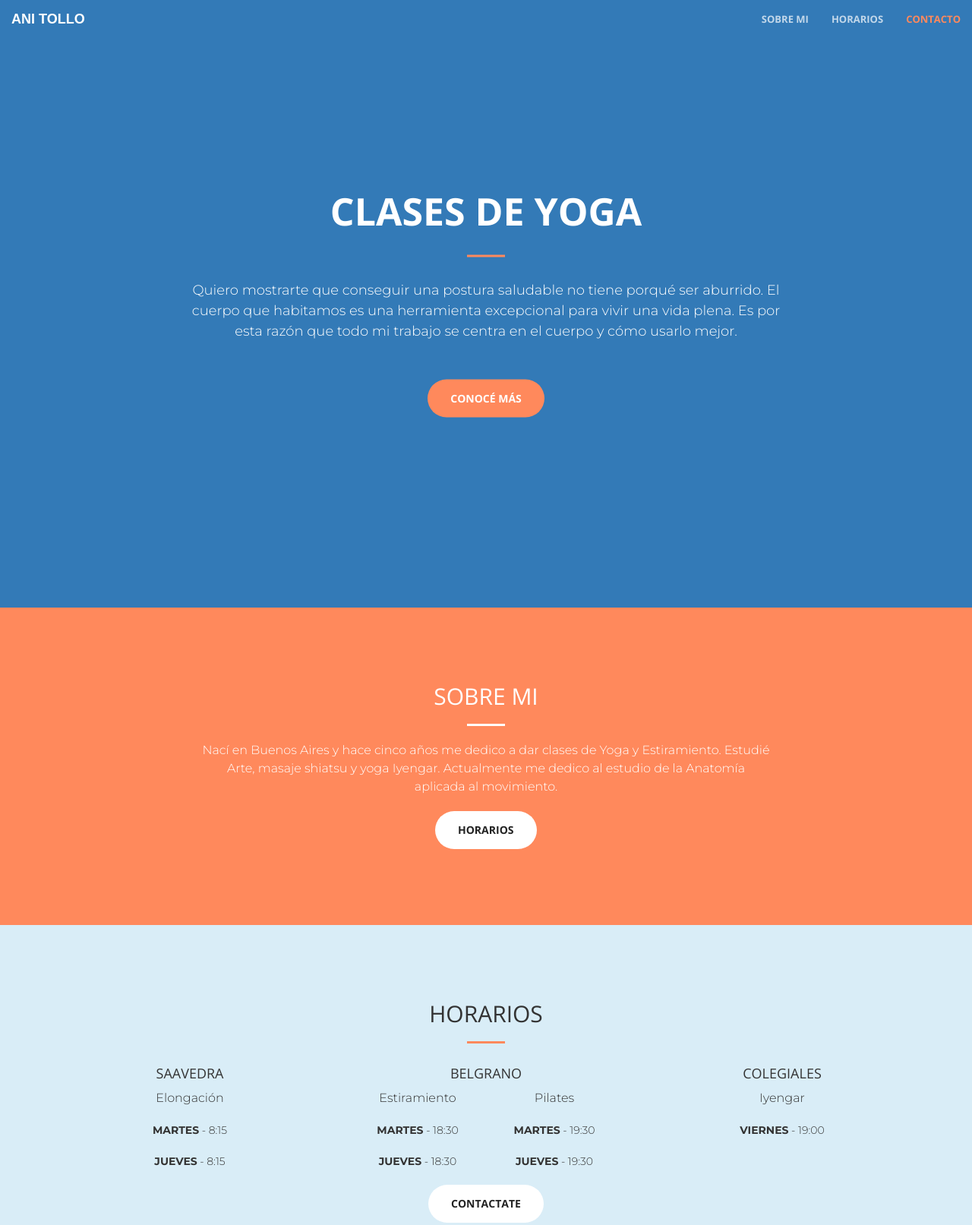
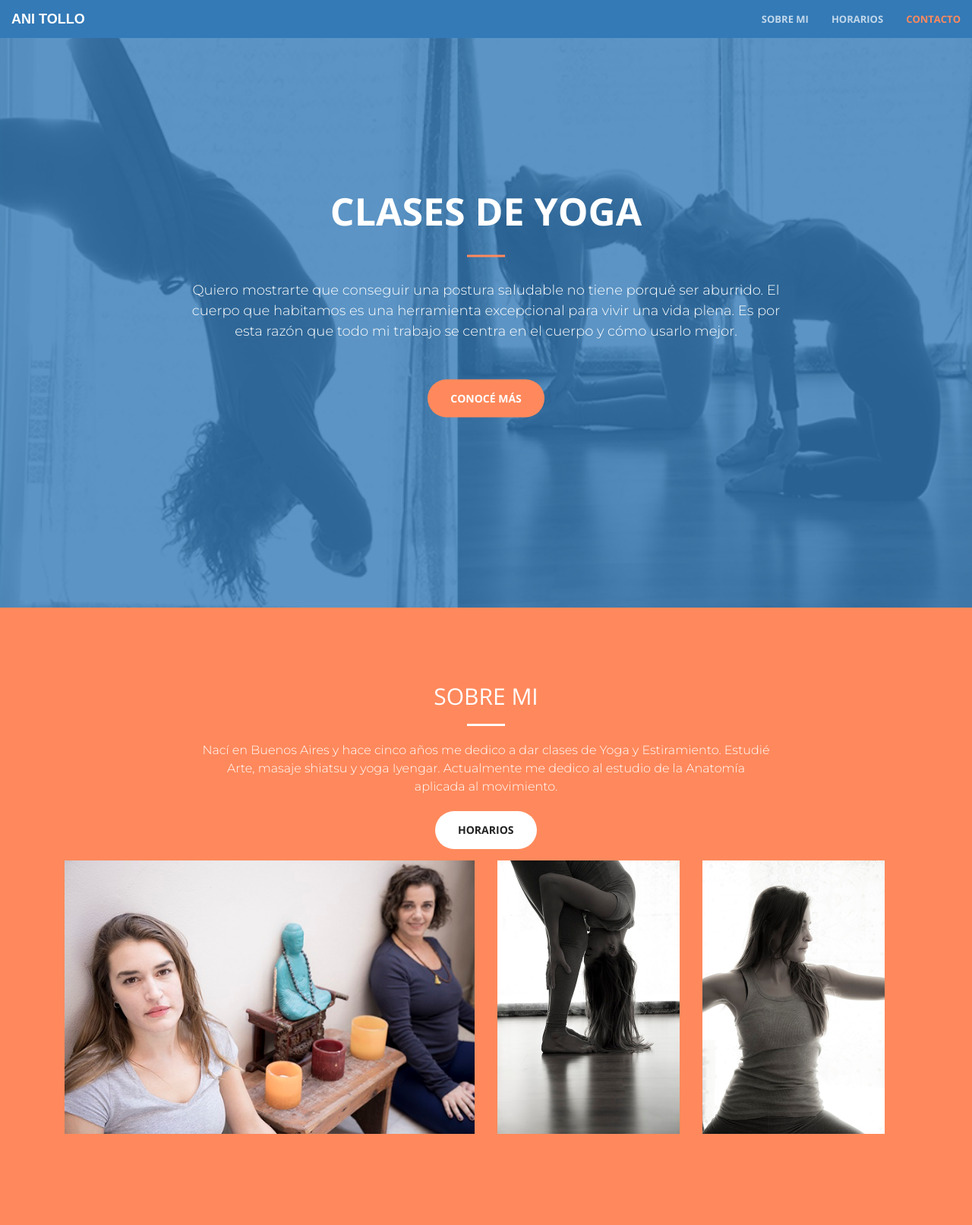
Before and after one commit to LufinaDevs/Yoga, a website: page index.html in a window 1280 px wide. Shown: the top 1613 px of the page at 76% size. Drawn offline with nearby package versions, Linux system fonts and the light colour scheme; a web font is replaced by a local one.

Commit message:
Agregadas las imagenes, falta cambiar horarios

```diff
--- a/css/yoga.css
+++ b/css/yoga.css
@@ -28,8 +28,29 @@ section#contact {
 
 header {
 	background-color: #337ab7;
+	transition: background-image 1s ease-in-out;
+	background-image: url("../img/carrousel/header1.png");
+
+}
+
+header:hover{
+	background-image: url("../img/carrousel/header2.png");
 }
 
 header .header-content .header-content-inner p {
     color: #ffffff;
 }
+
+.img-responsive {
+  margin-bottom: 30px;
+}
+
+.row .first {
+	margin: 0px;
+}
+
+@media (min-width: 768px) {
+  .navbar-default {
+    background-color: #337ab7;
+    border-color: rgba(255, 255, 255, 0.3);
+  }
--- a/index.html
+++ b/index.html
@@ -103,10 +103,19 @@
                     <p>Nací en Buenos Aires y hace cinco años me dedico a dar clases de Yoga y Estiramiento.
                         Estudié Arte, masaje shiatsu y yoga Iyengar.
                         Actualmente me dedico al estudio de la Anatomía aplicada al movimiento.</p>
-                    <a href="#horarios" class="page-scroll btn btn-default btn-xl sr-button">Horarios</a>
+                    <a href="#horarios" class="page-scroll btn btn-default btn-xl sr-button" style="margin-bottom:15px">Horarios</a>
                 </div>
+                <div class="container grid-custom">
+    <div class="row first">
+      <div class="col-sm-6">
+        <img src="img/sobre1.jpg" alt="" class="img-responsive center-block">
+      </div>
+      <div class="row col-sm-6">
+        <div class="col-xs-6"><img src="img/sobre2.jpg" alt="" class="img-responsive"></div>
+        <div class="col-xs-6"><img src="img/sobre3.jpg" alt="" class="img-responsive"></div>
+      </div>
+    </div>
             </div>
-        </div>
     </section>
 
     <section class="bg-info" id="horarios">
@@ -241,6 +250,30 @@
             }, 5000);
         });
     </script>
+    <script>
+        $(function () {
+    var header = $('header');
+    var backgrounds = [
+      'url("img/carrousel/header1.png")',
+      'url("img/carrousel/header2.png")',
+      'url("img/carrousel/header3.png")',
+      'url("img/carrousel/header4.png")',
+      'url("img/carrousel/header5.png")',
+      'url("img/carrousel/header6.png")'
+      ];
+    var current = 0;
+
+    function nextBackground() {
+        header.css(
+            'background-image',
+        backgrounds[current = ++current % backgrounds.length]);
+
+        setTimeout(nextBackground, 3000);
+    }
+    setTimeout(nextBackground, 3000);
+    header.css('background-image', backgrounds[0]);
+});
+    </script>
 
 </body>
 
```
Also changed, not shown: img/carrousel/header1.png (added), img/carrousel/header2.png (added), img/carrousel/header3.png (added), img/carrousel/header4.png (added), img/carrousel/header5.png (added), img/carrousel/header6.png (added), img/sobre1.jpg (added), img/sobre2.jpg (added), img/sobre3.jpg (added), 2 other files.
